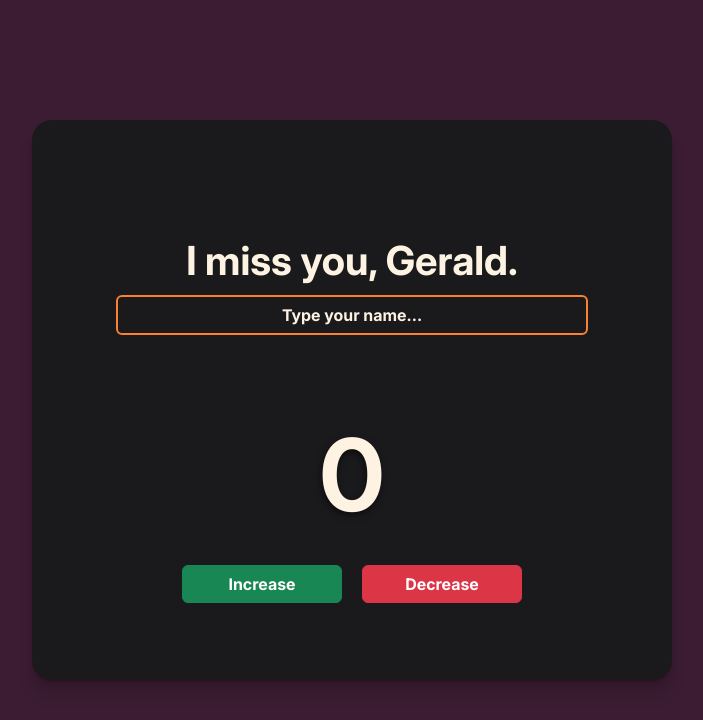
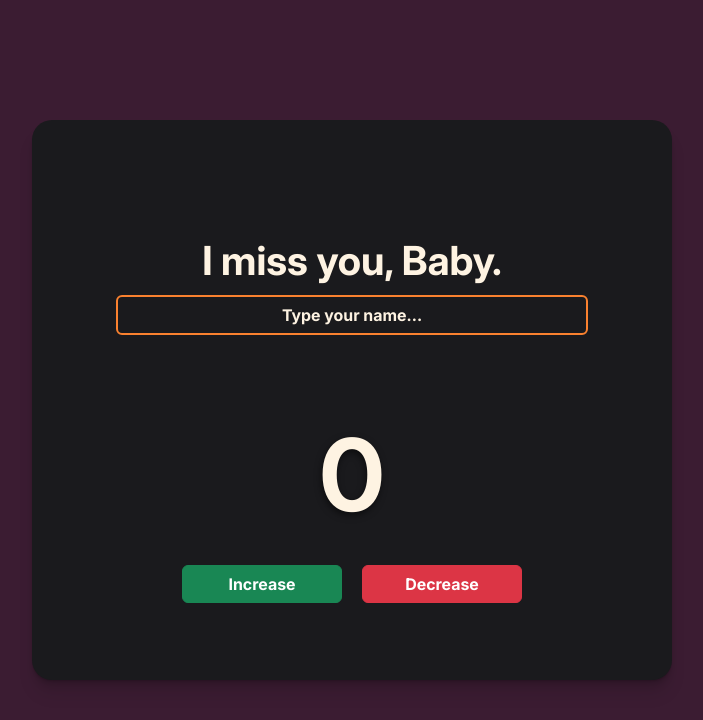
Before and after one commit to potakaaa/simple-counter-react, a React (Vite) app: page / in a window 1280 px wide. Shown: the top 720 px of the page, without its empty margins (288-991 px from the left). Built offline with nearby package versions, Linux system fonts and the light colour scheme.

Commit message:
deploy setup

```diff
--- a/package.json
+++ b/package.json
@@ -1,9 +1,12 @@
 {
+  "homepage": "https://github.com/potakaaa/simple-counter-react",
   "name": "react-app",
   "private": true,
   "version": "0.0.0",
   "type": "module",
   "scripts": {
+    "predeploy": "npm run build",
+    "deploy": "gh-pages -d build",
     "dev": "vite",
     "build": "tsc -b && vite build",
     "lint": "eslint .",
--- a/src/App.tsx
+++ b/src/App.tsx
@@ -1,4 +1,3 @@
-import Alert from "./components/Alert";
 import SimpleCounter from "./components/simpleCounter";
 
 function App() {
--- a/src/components/simpleCounter.tsx
+++ b/src/components/simpleCounter.tsx
@@ -11,7 +11,7 @@ function SimpleCounter() {
         <div className="container">
           <div className="form-container">
             <h1 className="hello-label">
-              I miss you, {name == "" ? "Gerald" : name}.
+              I miss you, {name == "" ? "Baby" : name}.
             </h1>
             <input
               className="form-control"
```
